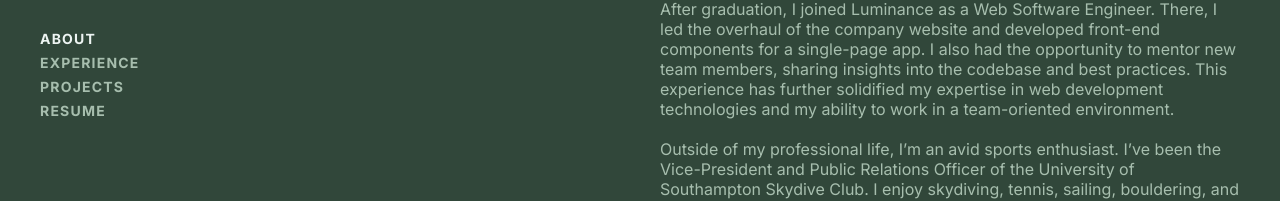
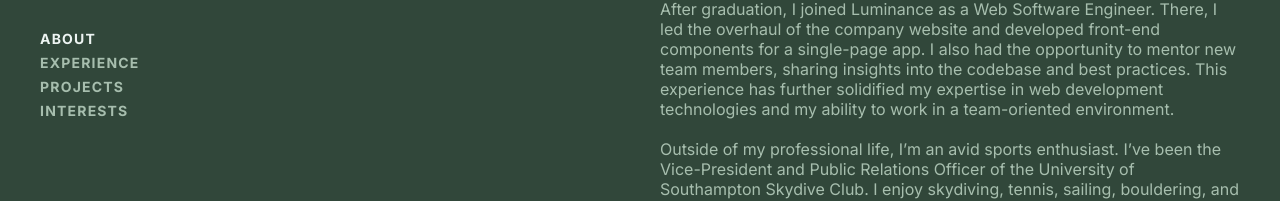
Before and after one commit to stecfrit/hadri1-v2, a React (Vite) app: page / in a window 1280 px wide. Shown: the part 318-519 px from the top of the page. Built offline with nearby package versions, Linux system fonts and the light colour scheme.

Commit message:
replaced resume section with interests

```diff
--- a/src/components/List.jsx
+++ b/src/components/List.jsx
@@ -3,7 +3,7 @@ import React from 'react';
 import About from './List/About';
 import Experience from './List/Experience';
 import Projects from './List/Projects';
-import Resume from './List/Resume';
+import Interests from './List/Interests';
 
 export default function List() {
     return (
@@ -11,7 +11,7 @@ export default function List() {
             <About />
             <Experience />
             <Projects />
-            <Resume />
+            <Interests />
         </div>
     );
 }
--- /dev/null
+++ b/src/components/List/Interests.jsx
@@ -0,0 +1,9 @@
+import React from 'react';
+
+export default function Interests() {
+    return (
+        <div id="Interests" className="section">
+            <h3>Interests</h3>
+        </div>
+    );
+}
--- a/src/components/List/Resume.jsx
+++ /dev/null
@@ -1,9 +0,0 @@
-import React from 'react';
-
-export default function Resume() {
-    return (
-        <div id="Resume" className="section">
-            <h3>Resume</h3>
-        </div>
-    );
-}
--- a/src/components/Nav.jsx
+++ b/src/components/Nav.jsx
@@ -60,10 +60,10 @@ export default function Nav() {
                 </li>
                 <li>
                     <a
-                        href="#Resume"
-                        className={activeSection === 'Resume' ? 'active' : ''}
+                        href="#Interests"
+                        className={activeSection === 'Interests' ? 'active' : ''}
                     >
-                        Resume
+                        Interests
                     </a>
                 </li>
             </ul>
--- a/src/components/Title.jsx
+++ b/src/components/Title.jsx
@@ -20,6 +20,7 @@ export default function Title() {
                     github
                 </a>
                 <div className="separating-dot">·</div>
+
                 <a
                     href="https://www.linkedin.com/in/hbed-develay/"
                     target="_blank"
@@ -27,6 +28,7 @@ export default function Title() {
                     linkedin
                 </a>
                 <div className="separating-dot">·</div>
+
                 <a
                     href="https://www.instagram.com/hadri1.2velay/"
                     target="_blank"
@@ -34,11 +36,13 @@ export default function Title() {
                     instagram
                 </a>
                 <div className="separating-dot">·</div>
+
                 <a href="mailto:hadrien@develay.uk" target="_blank">
                     email
                 </a>
                 <div className="separating-dot">·</div>
-                <a href="https://resume.hadri1.com/" target="_blank">
+
+                <a href="https://resume.hadri1.com/pdf/resume.pdf" target="_blank">
                     resume
                 </a>
             </div>
```
